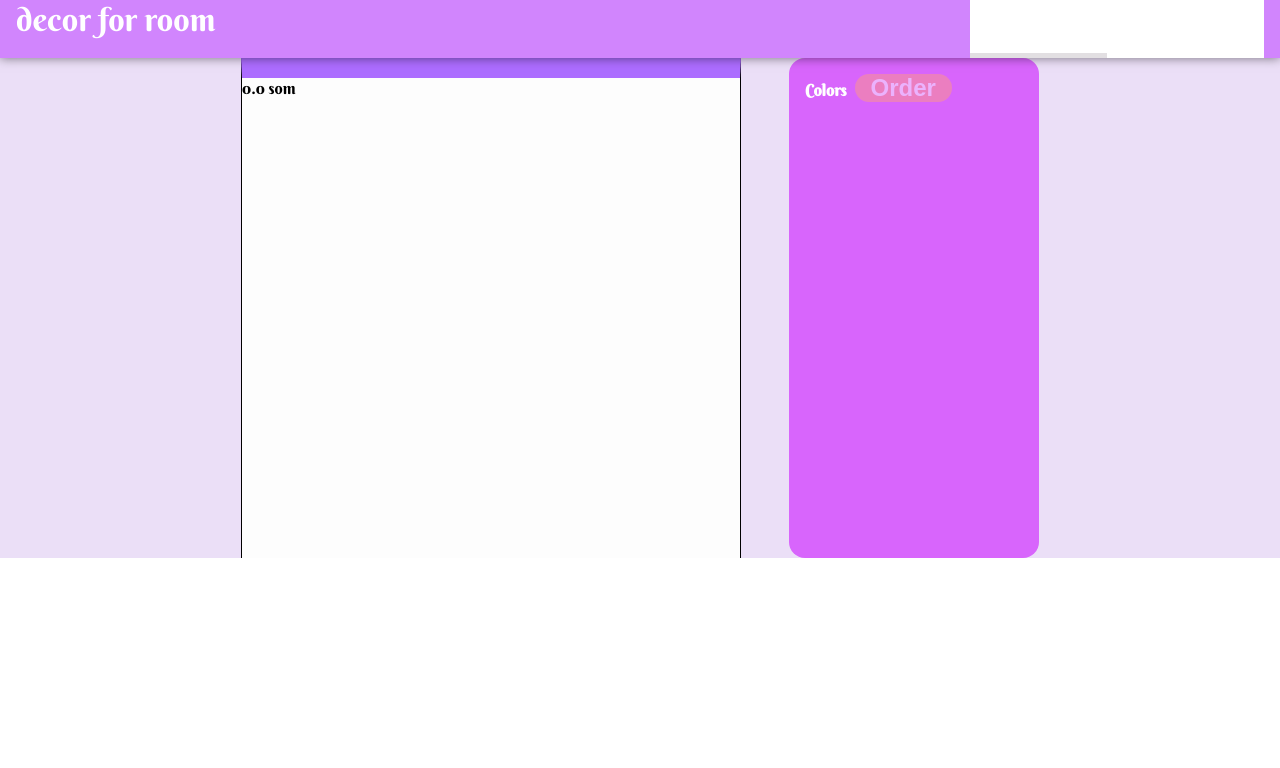
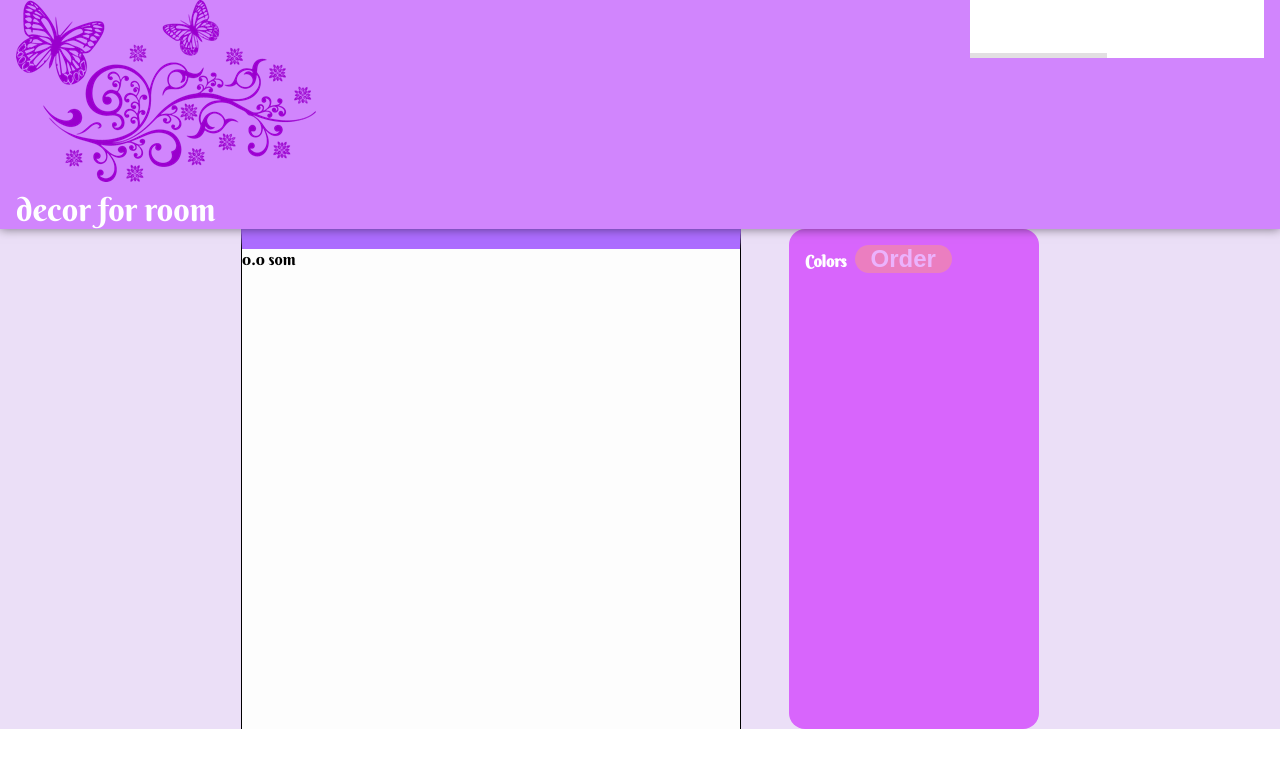
Before and after one commit to Nurkyz-Chynybaeva/builder, a React (Create React App) app: page / in a window 1280 px wide. Shown: the top 768 px of the page. Built offline with nearby package versions, Linux system fonts and the light colour scheme; no server answers.

Commit message:
added img for logo

```diff
--- a/src/components/Ul/Logo/Logo.js
+++ b/src/components/Ul/Logo/Logo.js
@@ -1,11 +1,11 @@
 import classes from "./Logo.module.css";
-
+import logo from "../../../images/myLogo.png";
 
 const Logo = () => {
   return (
     <div className={classes.Logo}>
-
-      <div>decor for room</div>
+      <img src = {logo} alt = "Logo of the room decor" />
+        <div>decor for room</div>
     </div>
   );
 }
```
